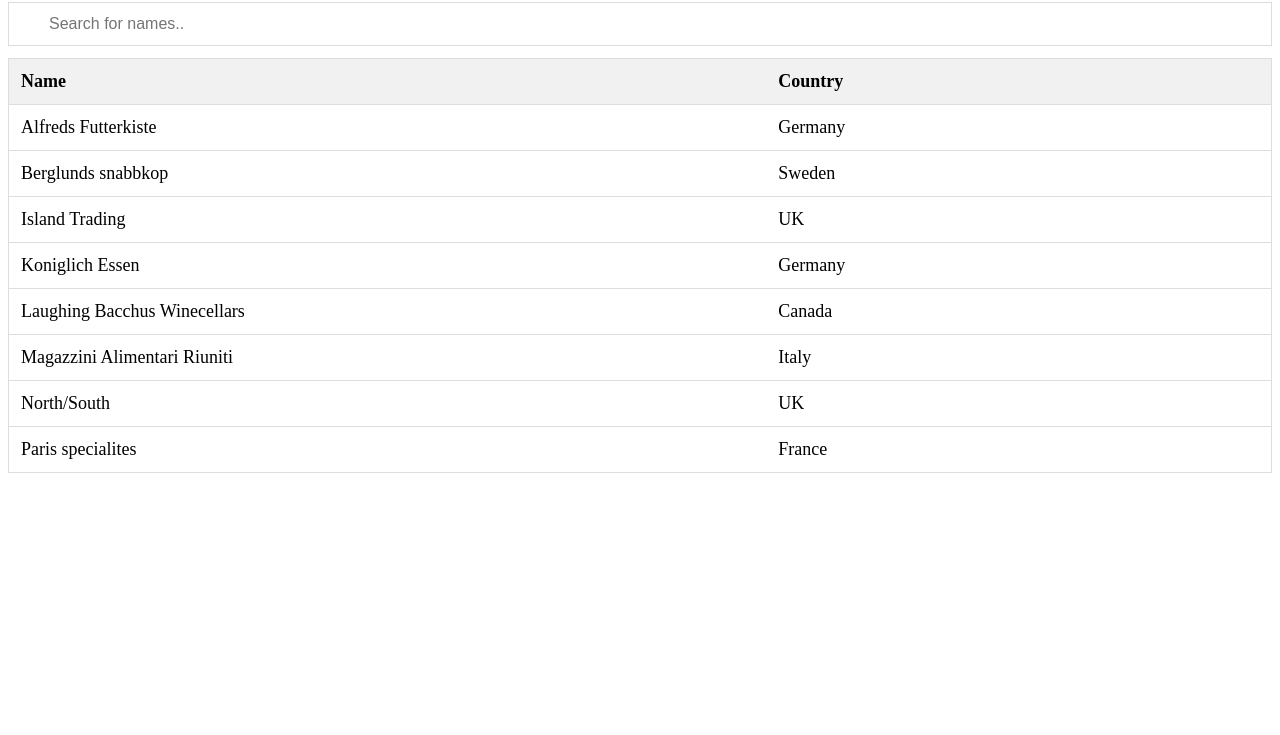
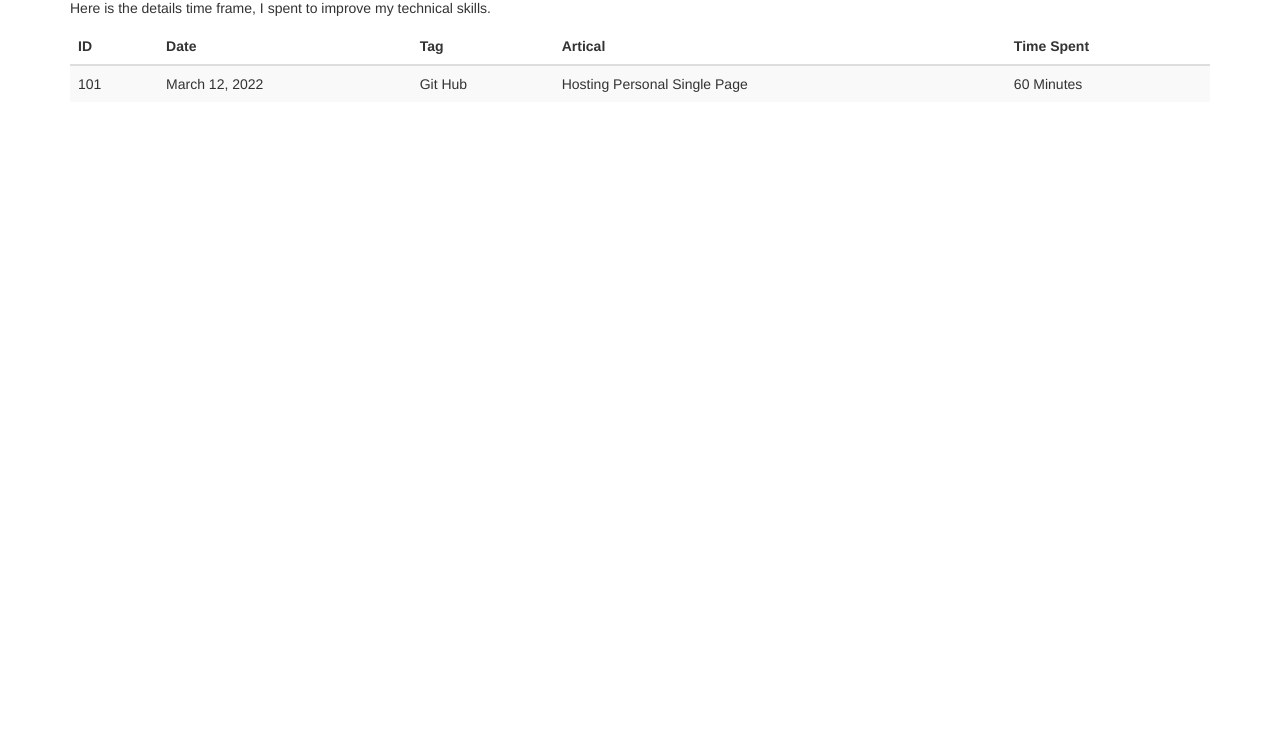
Before and after one commit to touhidul027/myprofile.github.io, a plain HTML site: page index.html in a window 1280 px wide. Shown: the part 65-800 px from the top of the page. Drawn offline with nearby package versions, Linux system fonts and the light colour scheme.

Commit message:
touhidul027 technical profile.

```diff
--- a/index.html
+++ b/index.html
@@ -1,109 +1,39 @@
 <!DOCTYPE html>
-<html>
+<html lang="en">
 <head>
-<meta name="viewport" content="width=device-width, initial-scale=1">
-<style>
-* {
-  box-sizing: border-box;
-}
-
-#myInput {
-  background-image: url('/css/searchicon.png');
-  background-position: 10px 10px;
-  background-repeat: no-repeat;
-  width: 100%;
-  font-size: 16px;
-  padding: 12px 20px 12px 40px;
-  border: 1px solid #ddd;
-  margin-bottom: 12px;
-}
-
-#myTable {
-  border-collapse: collapse;
-  width: 100%;
-  border: 1px solid #ddd;
-  font-size: 18px;
-}
-
-#myTable th, #myTable td {
-  text-align: left;
-  padding: 12px;
-}
-
-#myTable tr {
-  border-bottom: 1px solid #ddd;
-}
-
-#myTable tr.header, #myTable tr:hover {
-  background-color: #f1f1f1;
-}
-</style>
+  <title>touhidul027 technical profile</title>
+  <meta charset="utf-8">
+  <meta name="viewport" content="width=device-width, initial-scale=1">
+  <link rel="stylesheet" href="https://maxcdn.bootstrapcdn.com/bootstrap/3.4.1/css/bootstrap.min.css">
+  <script src="https://ajax.googleapis.com/ajax/libs/jquery/3.5.1/jquery.min.js"></script>
+  <script src="https://maxcdn.bootstrapcdn.com/bootstrap/3.4.1/js/bootstrap.min.js"></script>
 </head>
 <body>
 
-<h2>My Customers</h2>
-
-<input type="text" id="myInput" onkeyup="myFunction()" placeholder="Search for names.." title="Type in a name">
-
-<table id="myTable">
-  <tr class="header">
-    <th style="width:60%;">Name</th>
-    <th style="width:40%;">Country</th>
-  </tr>
-  <tr>
-    <td>Alfreds Futterkiste</td>
-    <td>Germany</td>
-  </tr>
-  <tr>
-    <td>Berglunds snabbkop</td>
-    <td>Sweden</td>
-  </tr>
-  <tr>
-    <td>Island Trading</td>
-    <td>UK</td>
-  </tr>
-  <tr>
-    <td>Koniglich Essen</td>
-    <td>Germany</td>
-  </tr>
-  <tr>
-    <td>Laughing Bacchus Winecellars</td>
-    <td>Canada</td>
-  </tr>
-  <tr>
-    <td>Magazzini Alimentari Riuniti</td>
-    <td>Italy</td>
-  </tr>
-  <tr>
-    <td>North/South</td>
-    <td>UK</td>
-  </tr>
-  <tr>
-    <td>Paris specialites</td>
-    <td>France</td>
-  </tr>
-</table>
-
-<script>
-function myFunction() {
-  var input, filter, table, tr, td, i, txtValue;
-  input = document.getElementById("myInput");
-  filter = input.value.toUpperCase();
-  table = document.getElementById("myTable");
-  tr = table.getElementsByTagName("tr");
-  for (i = 0; i < tr.length; i++) {
-    td = tr[i].getElementsByTagName("td")[0];
-    if (td) {
-      txtValue = td.textContent || td.innerText;
-      if (txtValue.toUpperCase().indexOf(filter) > -1) {
-        tr[i].style.display = "";
-      } else {
-        tr[i].style.display = "none";
-      }
-    }
-  }
-}
-</script>
+<div class="container">
+  <h2>i am  <b> Md. Touhidul Islam</b> </h2>
+  <p>Here is the details time frame, I spent to improve my technical skills.</p>
+  <table class="table table-striped">
+    <thead>
+      <tr>
+        <th>ID</th>
+        <th>Date</th>
+        <th>Tag</th>
+        <th>Artical</th>
+        <th>Time Spent</th>
+      </tr>
+    </thead>
+    <tbody>
+      <tr>
+        <td>101</td>
+        <td>March 12, 2022</td>
+        <td>Git Hub</td>
+        <td>Hosting Personal Single Page</td>
+        <td>60 Minutes</td>
+      </tr>
+    </tbody>
+  </table>
+</div>
 
 </body>
 </html>
```
